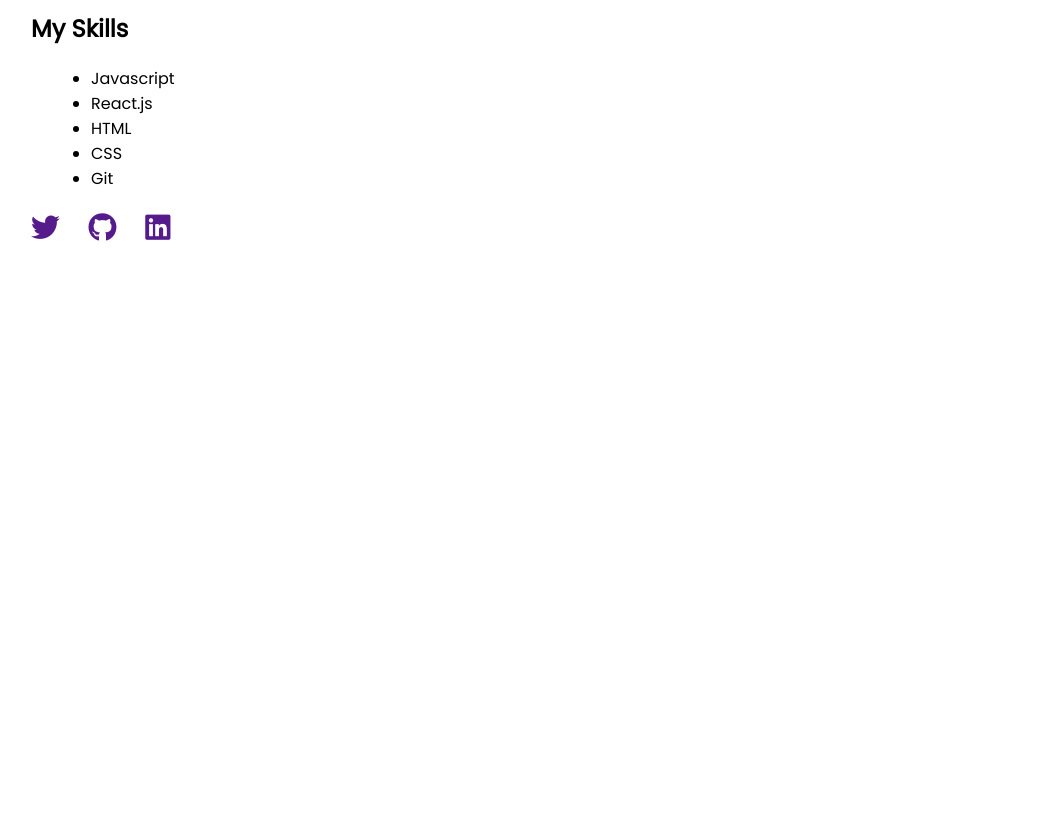
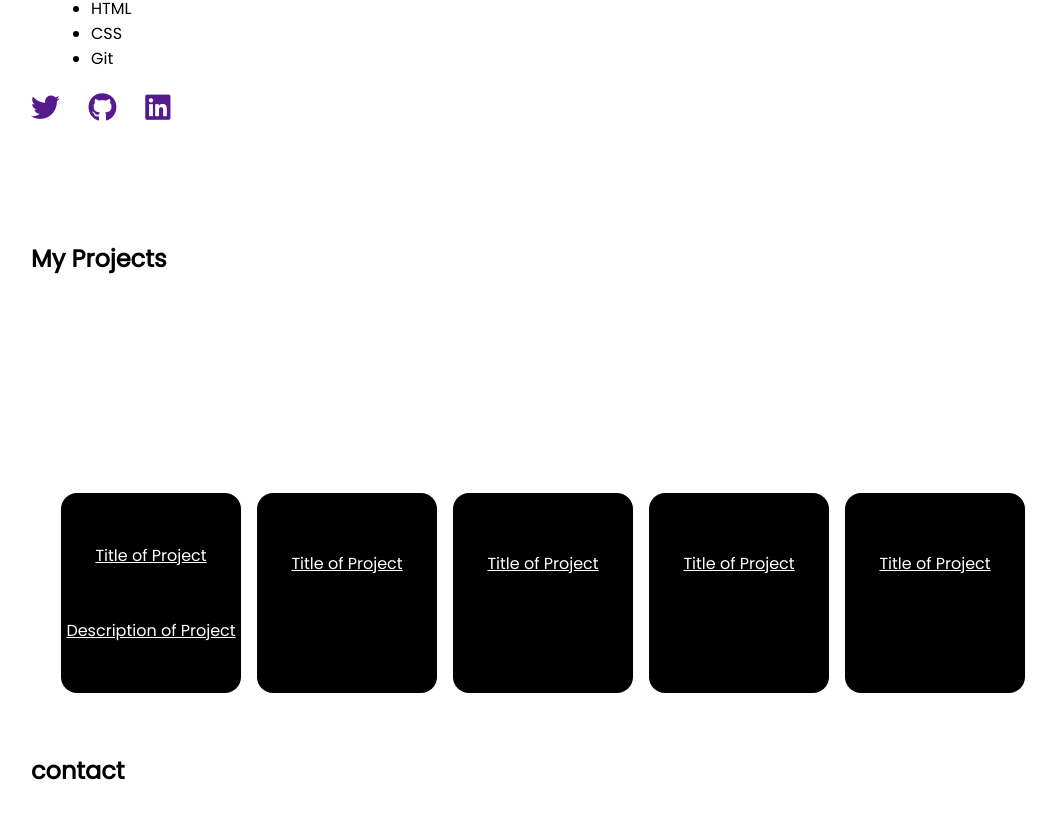
Before and after one commit to miguelaledesma/first_react_project, a React (Create React App) app: page / in a window 1280 px wide. Shown: the part 483-1302 px from the top of the page, without its empty margins (97-1153 px from the left). Before the commit the page ends 1040 px from the top, so only its background shows below. Built offline with nearby package versions, Linux system fonts and the light colour scheme.

Commit message:
acreated projects section

```diff
--- a/src/components/Contact.js
+++ b/src/components/Contact.js
@@ -2,8 +2,9 @@ import react from "react";
 
 const Contact = () => {
     return(
-        <>
-        </>
+        <section id= 'contact'>
+            <h2>contact</h2>
+        </section>
     )
 }
 
--- a/src/components/Projects.js
+++ b/src/components/Projects.js
@@ -2,8 +2,45 @@ import react from "react";
 
 const Projects = () => {
     return(
-        <>
-        </>
+        <article id = 'projects' >
+        <h2>My Projects </h2>
+        <section>
+        <div className ='tile' >
+            <a href='' target='_blank'>
+            <span className = 'project-title'>Title of Project</span>
+            <span className = 'project-info'>Description of Project</span>
+            </a>
+        </div>
+
+        <div className ='tile' >
+            <a href='' target='_blank'>
+            <span className = 'project-title'>Title of Project</span>
+            <span className = 'project-info'></span>
+            </a>
+        </div>
+
+        <div className ='tile' >
+            <a href='' target='_blank'>
+            <span className = 'project-title'>Title of Project</span>
+            <span className = 'project-info'></span>
+            </a>
+        </div>
+        <div className ='tile' >
+            <a href='' target='_blank'>
+            <span className = 'project-title'>Title of Project</span>
+            <span className = 'project-info'></span>
+            </a>
+        </div>
+        <div className ='tile' >
+            <a href='' target='_blank'>
+            <span className = 'project-title'>Title of Project</span>
+            <span className = 'project-info'></span>
+            </a>
+        </div>
+
+        </section>
+
+        </article>
     )
 
 }
--- a/src/index.css
+++ b/src/index.css
@@ -13,7 +13,6 @@ left: 0;
 width: 100%;
 display: flex;
 justify-content: center;
-z-index: 999;
 background-color:black;
 color:white;
 }
@@ -39,7 +38,7 @@ h1{
   }
 
   #welcome-section, #projects {
-    min-height:90vh;
+    min-height:60vh;
     margin:0 auto;
     padding:2rem 0;
   }
@@ -80,3 +79,42 @@ h1{
   .social-media a:last-child {
     margin:0;
   }
+
+  #projects {
+      display:flex;
+      flex-direction: column;
+      justify-content: space-between;
+  }
+
+  #projects section{
+
+      display: flex;
+      justify-content: center;
+      flex-flow: row wrap;
+      align-items: center;
+  }
+
+  .tile{
+      background-color: black;
+      text-align: center;
+      flex-basis: 180px;
+      border-radius: 1rem;
+      margin: 0.5rem;
+      height: 200px;
+      width:300px;
+  }
+
+  .tile a {
+      color:white;
+      display: flex;
+      flex-direction: column;
+      justify-content: space-evenly;
+      align-items: center;
+      height: 100%;
+
+  }
+
+  .tile a:hover{
+      background-color: teal;
+      border-radius: 1rem;
+  }
```
Also changed, not shown: src/setupTests.js (deleted, +0 -5 lines), src/components/About.js (line endings or trailing spaces).
